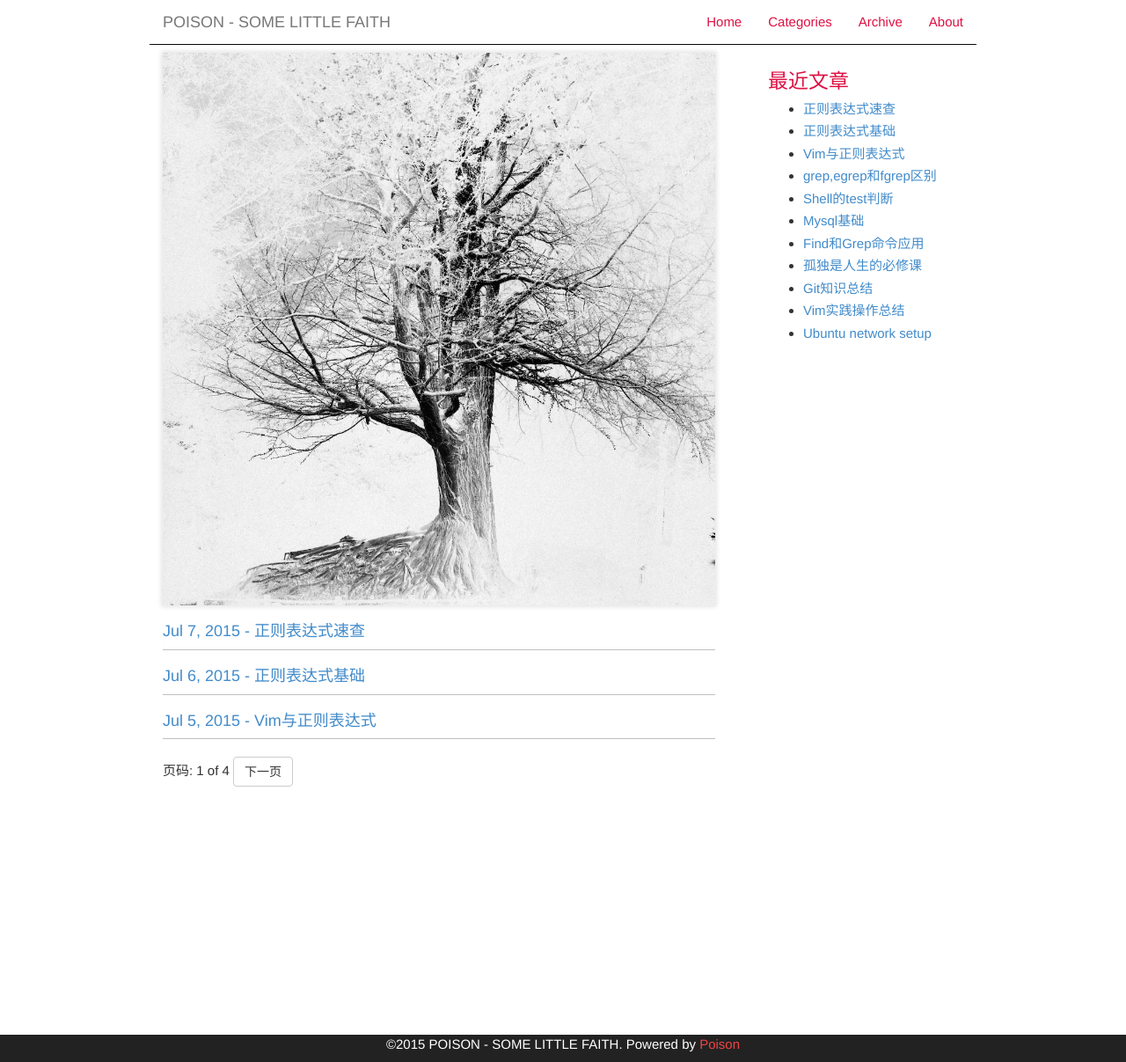
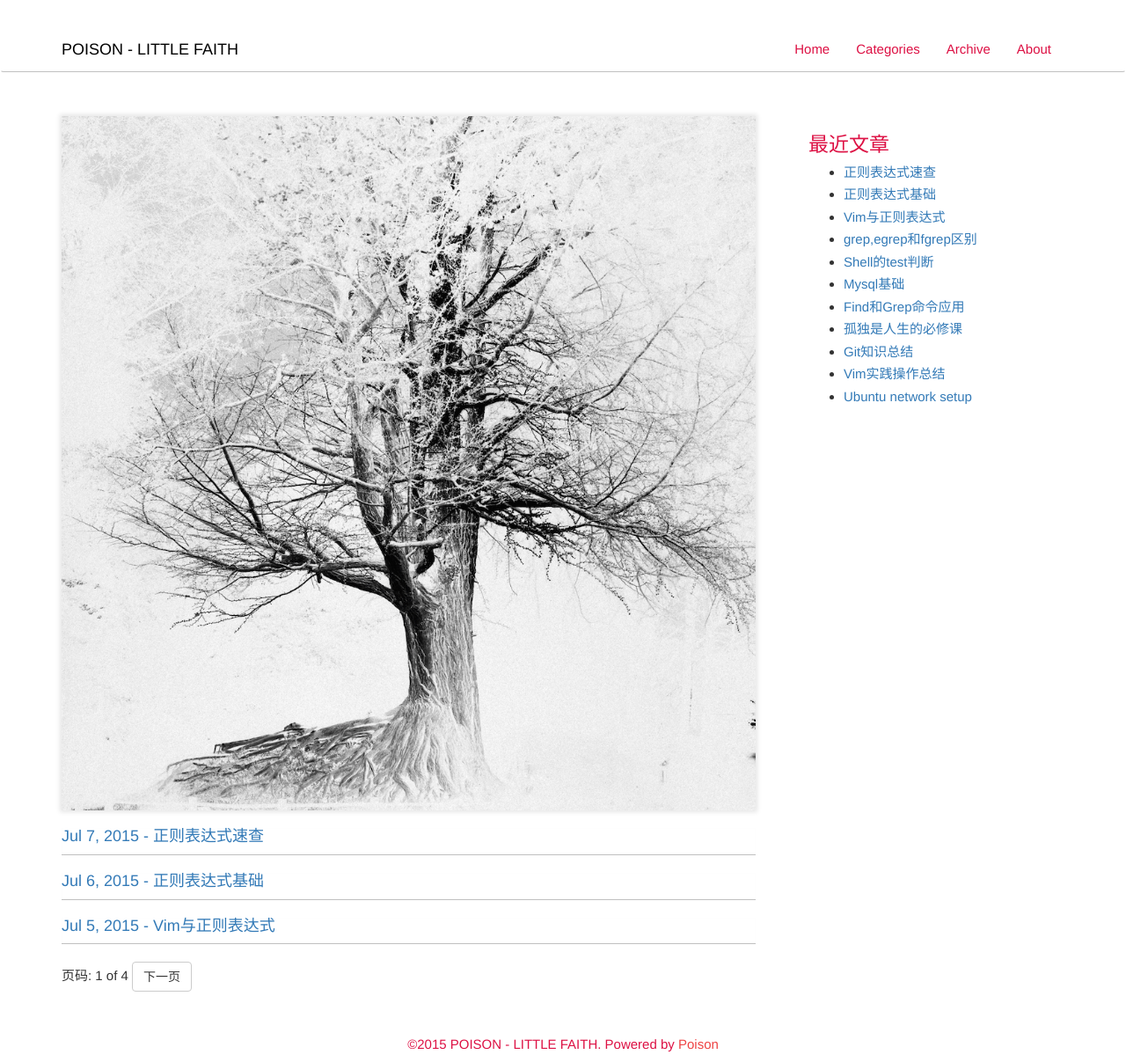
Before and after one commit to nosiop/nosiop.github.io, a Jekyll site: the page built from index.html, in a window 1280 px wide and 1207 px high. Shown: the whole window at 88% size. Built offline with Jekyll 4.4.1, drawn with Linux system fonts in a browser that asks for light colours; the list of posts is cut into pages by our own code.

Commit message:
design change to fit different devices

```diff
--- a/_config.yml
+++ b/_config.yml
@@ -1,6 +1,6 @@
 # Jekyll configuration
 
-name: POISON - SOME LITTLE FAITH
+name: POISON - LITTLE FAITH
 description: Life is short, Play more!</br>Rock&Roll never die!</br>This blog is about sharing and recording!
 
 # url is currently only used only for the RSS feed in feed.xml
--- /dev/null
+++ b/_includes/head.html
@@ -0,0 +1,16 @@
+<head>
+	<meta charset="UTF-8">
+	<!-- select which method to render webpage -->
+	<meta http-equiv="X-UA-Compatible" content="IE=edge">
+	<!-- auto fit different size of brower or device-->
+	<meta name="viewport" content="width=device-width, initial-scale=1.0">
+
+	<title>{{ site.name }}</title>
+
+	<script src="{{ site.baseurl }}/js/jquery.min.js"></script>
+	<script src="{{ site.baseurl }}/js/kapp.js"></script>
+	<script src="{{ site.baseurl }}/js/bootstrap.min.js"></script>
+
+	<link href="{{ site.baseurl }}/css/bootstrap.min.css" rel="stylesheet">
+	<link href="{{ site.baseurl }}/css/theme.css" rel="stylesheet">
+</head>
--- a/_includes/header.html
+++ b/_includes/header.html
@@ -1,23 +1,14 @@
 <!DOCTYPE html>
 <html lang="en">
 
-<head>
-    <meta charset="UTF-8">
-    <title>{{ site.name }}</title>
-    <meta name="viewport" content="width=device-width, initial-scale=1.0">
-    <script src="{{ site.baseurl }}/js/jquery.min.js"></script>
-    <script src="{{ site.baseurl }}/js/kapp.js"></script>
-    <script src="{{ site.baseurl }}/js/bootstrap.min.js"></script>
-    <link href="{{ site.baseurl }}/css/bootstrap.min.css" rel="stylesheet">
-    <link href="{{ site.baseurl }}/css/theme.css" rel="stylesheet">
-</head>
+{% include head.html %}
 
 <body>
 
-        <div class="navbar navbar-inverse navbar-fixed-top" role="navigation">
-			<div id="top"></div>
+<div class="navbar navbar-inverse" role="navigation">
+	<div class="container">
 		<div class="navbar-header">
-                <button type="button" class="navbar-toggle" data-toggle="collapse" data-target="#bs-example-navbar-collapse-1">
+			<button type="button" class="navbar-toggle collapsed" data-toggle="collapse" data-target="#bs-example-navbar-collapse-1">
 				<span class="sr-only">Toggle navigation</span>
 				<span class="icon-bar"></span>
 				<span class="icon-bar"></span>
@@ -26,9 +17,9 @@
 			<a class="navbar-brand" href="{{ site.baseurl }}/">{{ site.name }}</a>
 		</div>
 		<div class="collapse navbar-collapse" id="bs-example-navbar-collapse-1">
-                <ul class="nav navbar-nav">
+			<ul class="nav navbar-nav navbar-right">
 				<li class="active"><a href="{{ site.baseurl }}/">Home</a></li>
-                    <li class="active visible-xs-block"><a href="{{ site.baseurl }}/links.html">Links</a></li>
+				<!--li class="active visible-xs-block"><a href="{{ site.baseurl }}/links.html">Links</a></li-->
 				<li class="active"><a href="{{ site.baseurl }}/categories.html">Categories</a></li>
 				<li class="active"><a href="{{ site.baseurl }}/archive.html">Archive</a></li>
 				<li class="active"><a href="{{ site.baseurl }}/about.html">About</a></li>
@@ -39,3 +30,4 @@
 			</ul>
 		</div>
 	</div>
+</div>
--- a/_layouts/default.html
+++ b/_layouts/default.html
@@ -2,7 +2,8 @@
 
 <div class="container container-left">
     <div class="row">
-        <div class="col-md-3 hidden-xs">
+        <!--div class="col-md-3 hidden-xs"-->
+        <div class="col-md-3">
             {% include sidebar.html %}
         </div>
         <div class="col-md-9">
--- a/_layouts/post.html
+++ b/_layouts/post.html
@@ -2,7 +2,8 @@
 
 <div class="container container-left">
 	<div class="row">
-		<div class="col-md-3 hidden-xs">
+		<!--div class="col-md-3 hidden-xs"-->
+		<div class="col-md-3">
 			{% include post_sidebar.html %}
 		</div>
 
--- a/css/theme.css
+++ b/css/theme.css
@@ -41,17 +41,9 @@
 	color: #3071a9;
 }
 
-.container-left {
-	width: 940px;
-	/* margin: 0px;*/
-	position: relative;
-	left: 0px;
-	top: 0px;
-}
-
 .well h1 {
 	color: #ee4444;
-	font-size: 18px;
+	font-size: 1.2em;;
 }
 
 .well {
@@ -107,7 +99,7 @@
 	border-radius: 4px;
 	box-shadow: 0px 0px 0px rgba(0, 0, 0, 0.05) inset;
 	margin-left: 30px;
-	position: fixed;
+	/*position: fixed;*/
 	overflow: auto;
 }
 
@@ -145,11 +137,6 @@
 	float: right;
 }
 
-.navbar-nav {
-	position: relative;
-	left: 0px;
-}
-
 .col-md-9 {
 	width: 70%;
 }
@@ -159,37 +146,38 @@
 }
 
 /* 标题头的设置 */
-.navbar-header {
-	float: left;
-	/* position: relative;
-	left: 285px; */
+.container {
+	 /* width: 940px; */
 }
 
-.navbar-inverse .navbar-nav > .active > a, .navbar-inverse .navbar-nav > .active > a:hover, .navbar-inverse .navbar-nav > .active > a:focus {
+.navbar-inverse .navbar-nav>.active>a, .navbar-inverse .navbar-nav>.active>a:focus, .navbar-inverse .navbar-nav>.active>a:hover {
 	color: #D14;
-	background-color: rgb(255, 255, 255);
+	background-color: #FFF;
+	float: right;
 }
 
-.navbar-inverse .navbar-brand:hover, .navbar-inverse .navbar-brand:focus {
+.navbar-inverse {
+	background-color: #FFF;
+	border-color: #FFF;
+	border-bottom-color: #c0c0c0;
+}
+
+.navbar-inverse .navbar-brand {
+	color: #000;
+}
+
+.navbar-inverse .navbar-brand:focus, .navbar-inverse .navbar-brand:hover {
 	color: #D14;
 	background-color: transparent;
 }
 
-.navbar-inverse .navbar-collapse, .navbar-inverse .navbar-form {
-	/*border-color: #101010;*/
-	border-color: #D14;
-	background: rgb(255, 255, 255) none repeat scroll 0% 0%;
+.navbar {
+	border-radius: 4px;
+	top: -30px;
 }
 
-.navbar-fixed-top {
-	top: 0px;
-	margin-left: auto;
-	margin-right: auto;
-	width: 940px;
-}
-
-.navbar-nav {
-	float: right;
+.navbar-inverse .navbar-toggle .icon-bar {
+	background-color: #D14;
 }
 
 /*页码按钮*/
@@ -222,8 +210,9 @@
 /*设置回到顶部的位置*/
 #backTop {
 	position: fixed;
-	right: 100px;
+	right: 10px;
 	bottom: 100px;
+	z-index: 7;
 }
 /*隐藏超过一行文字的标题*/
 .texthidden {
@@ -243,6 +232,10 @@
 	position: absolute;
 }
 
+.copyright {
+	color: #D14;
+}
+
 li{
 	list-style-type:circle;
 }
--- a/js/kapp.js
+++ b/js/kapp.js
@@ -4,7 +4,40 @@
 $(document).ready(function() {
 	generateIndex();
 	backToTop();
+	resizeWindow();
 });
+
+function resizeWindow(){
+
+	var win_width = $(window).width();
+	var mleft = win_width/10;
+	$('.well_list').css('margin-left', mleft);
+	if( win_width <= 1000){
+		$('.well_sidebar').hide();
+		$('.sidebar').hide();
+		$('.col-md-9').css('width','100%');
+	} else {
+		$('.well_sidebar').show();
+		$('.sidebar').show();
+		$('.col-md-9').css('width','70%');
+	}
+
+
+    $(window).resize(function() { //when resize window, hide sidebar and adjust main column
+		var win_width = $(window).width();
+		var mleft = win_width/10;
+		$('.well_list').css('margin-left', mleft);
+		if(win_width <= 1000){
+			$('.well_sidebar').hide();
+			$('.sidebar').hide();
+			$('.col-md-9').css('width','100%');
+		} else {
+			$('.well_sidebar').show();
+			$('.sidebar').show();
+			$('.col-md-9').css('width','70%');
+		}
+    });
+}
 
 function generateIndex(){
 	if(typeof $('#markdown-toc').html() === 'undefined'){
```
Also changed, not shown: css/bootstrap.min.css. Lines whose indentation alone changed are shown as unchanged.
